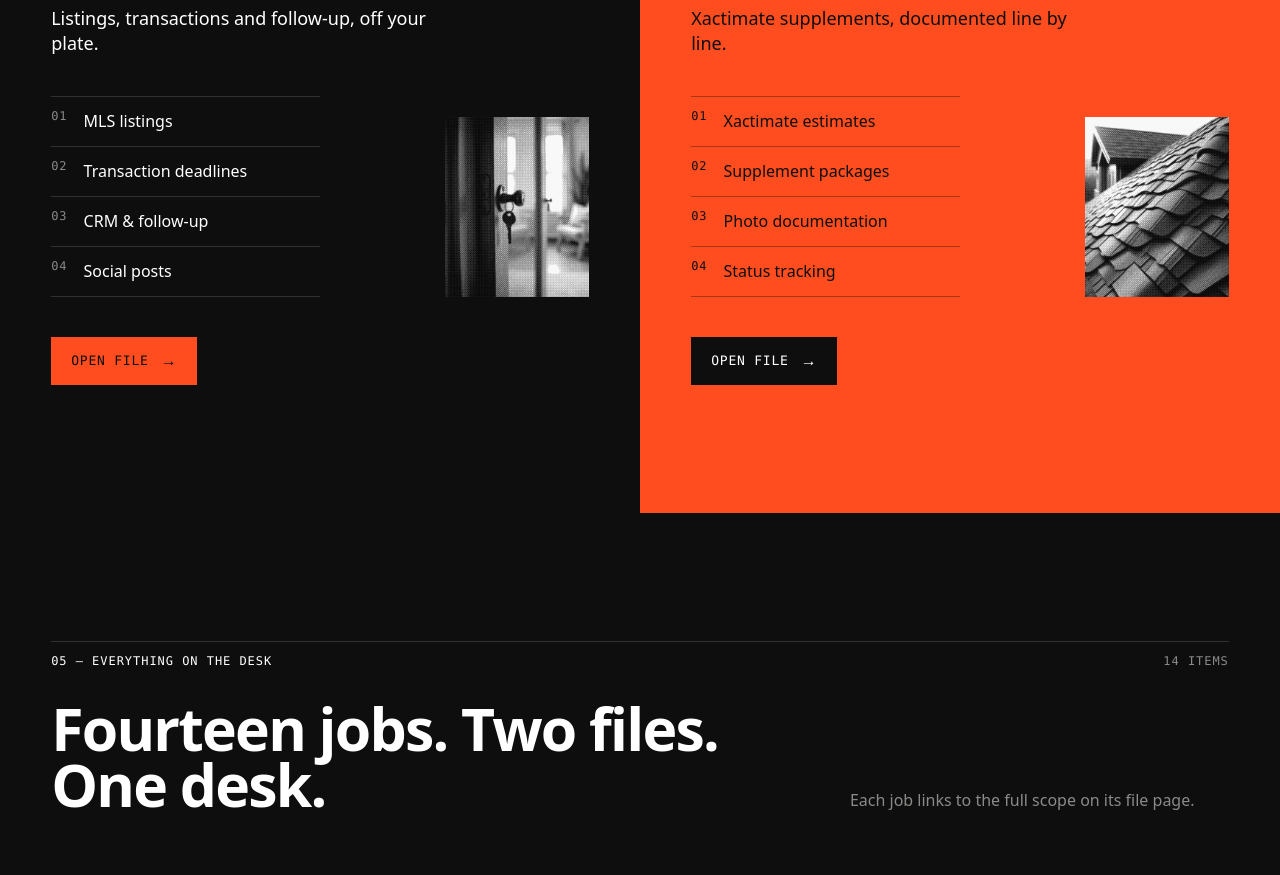
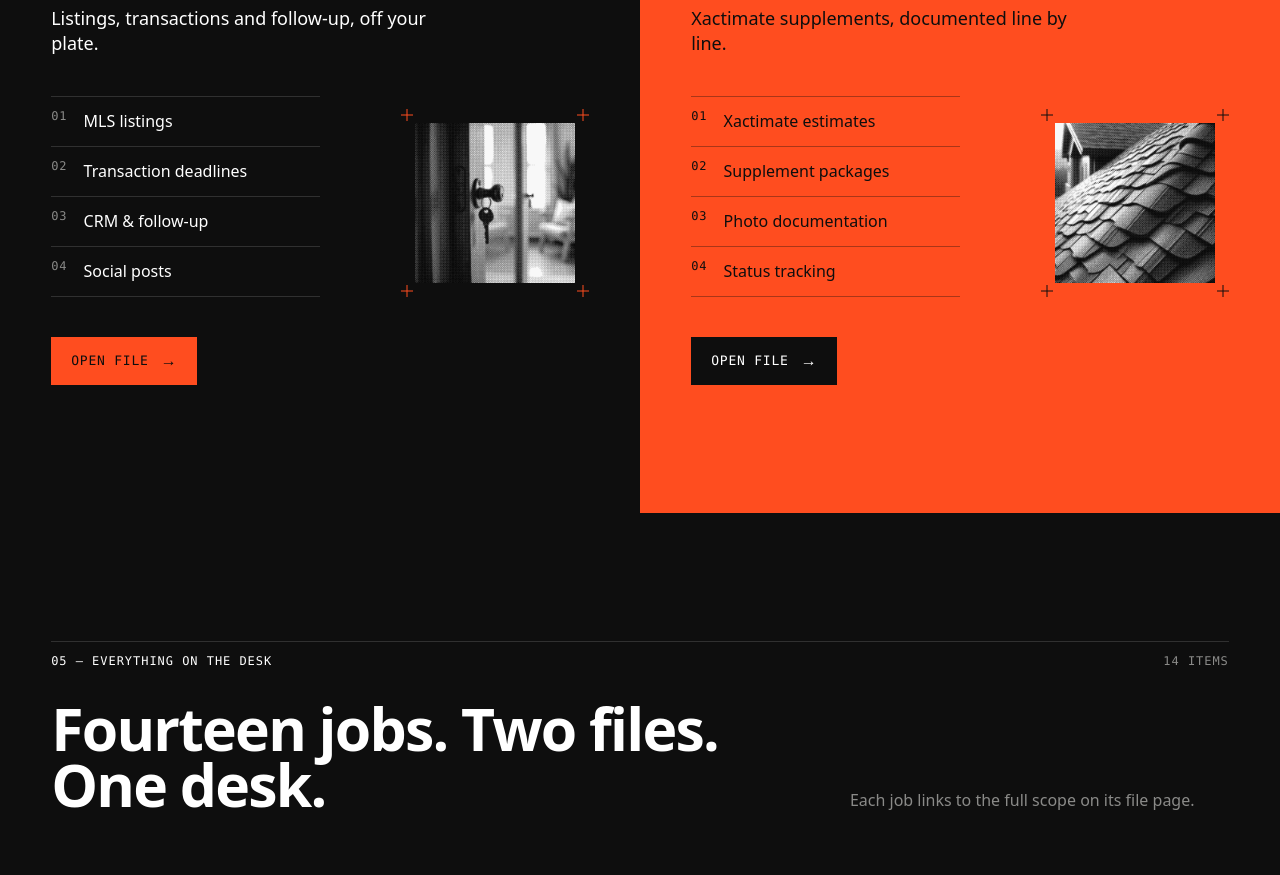
Before and after one commit to tvlhvrifkhvn/VORTEX-WEBSITE, a Next.js app: page / in a window 1280 px wide. Shown: the part 2725-3600 px from the top of the page. Built offline with nearby package versions, Linux system fonts and the light colour scheme; no server answers.

Commit message:
rev: square file-panel images with accent corner marks
Co-Authored-By: Claude Opus 5.5 <noreply@anthropic.com>
Claude-Session: https://claude.ai/code/session_01WX4kwQvobuztTbZKcsgfJe

```diff
--- a/components/sections/home/file-panels.tsx
+++ b/components/sections/home/file-panels.tsx
@@ -6,7 +6,7 @@ import { ImageFrame } from "@/components/ui/image-frame";
 import { CursorLabel } from "@/components/motion/cursor-label";
 import { ScrambleText } from "@/components/motion/scramble-text";
 
-/* 04 — THE FILES: two full-panel links (stretched-link, one tab stop each). Hover re-scrambles the numeral. */
+/* 04 — THE FILES (images square; corner marks in the panel accent: signal on ink, ink on signal): two full-panel links (stretched-link, one tab stop each). Hover re-scrambles the numeral. */
 export function FilePanels() {
   return (
     <section aria-labelledby="files-title" className="grid lg:grid-cols-2">
@@ -40,7 +40,7 @@ export function FilePanels() {
                   </li>
                 ))}
               </ol>
-              <ImageFrame slot={p.image} marks={false} className="w-32 shrink-0 sm:w-36" />
+              <ImageFrame slot={p.image} square marksClassName="text-primary" sizes="160px" className="mr-3.5 mb-3.5 w-32 shrink-0 sm:w-40" />
             </div>
             <span
               aria-hidden="true"
--- a/components/ui/image-frame.tsx
+++ b/components/ui/image-frame.tsx
@@ -12,16 +12,20 @@ interface ImageFrameProps {
   marks?: boolean;
   className?: string;
   sizes?: string;
+  /** Crop to 1:1 (object-cover) regardless of the source ratio. */
+  square?: boolean;
+  /** Extra classes for the corner marks, e.g. a theme color. */
+  marksClassName?: string;
 }
 
 /** Grayscale object + multiply signal block + corner marks. Placeholder slots render a hatched box
     with the same aspect ratio, so swapping in the real image changes nothing else (§7.3). */
-export function ImageFrame({ slot, block = "none", screenshot, priority, marks = true, className, sizes }: ImageFrameProps) {
+export function ImageFrame({ slot, block = "none", screenshot, priority, marks = true, className, sizes, square, marksClassName }: ImageFrameProps) {
   const img = images[slot];
   return (
     <figure className={cn("relative", className)}>
-      {marks && <CornerMarks />}
-      <div className="relative overflow-hidden bg-card" style={{ aspectRatio: `${img.width} / ${img.height}` }}>
+      {marks && <CornerMarks className={marksClassName} />}
+      <div className="relative overflow-hidden bg-card" style={{ aspectRatio: square ? "1 / 1" : `${img.width} / ${img.height}` }}>
         {img.placeholder ? (
           <div role="img" aria-label={img.alt} data-placeholder="" className="hatch flex size-full items-end p-3">
             <span className="label-mono text-muted-foreground">
```
Also changed, not shown: 1 other file (tests, documents, lock files or other folders).
